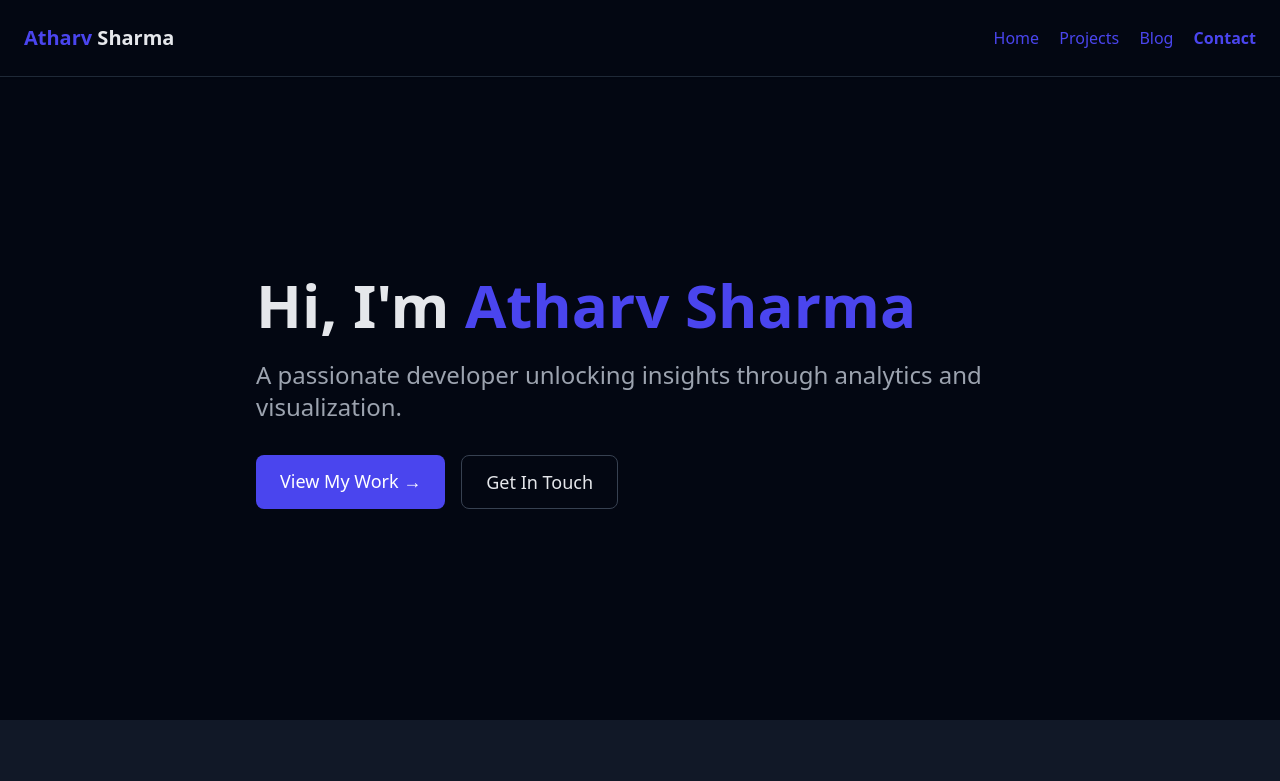
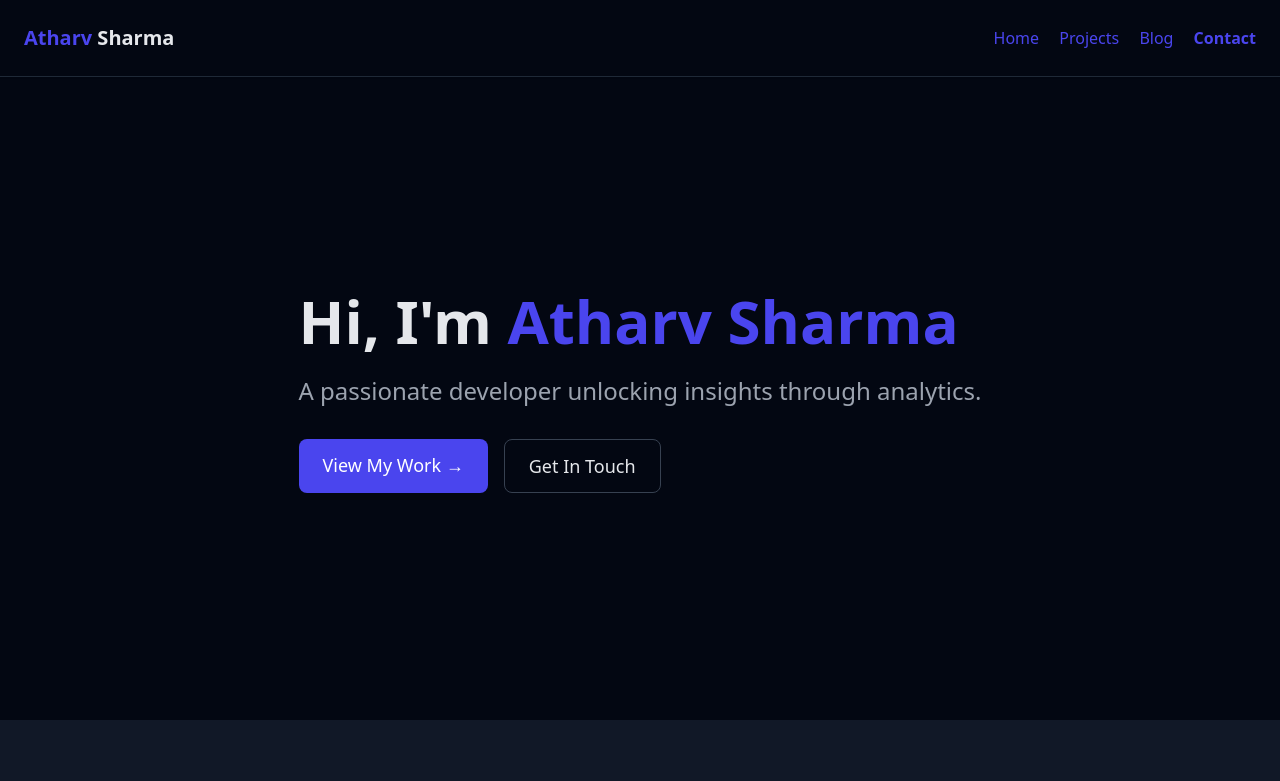
Before and after one commit to AtharvSharma09/AtharvSharma.github.io, a plain HTML site: page index.html in a window 1280 px wide. Shown: the top 781 px of the page. Drawn offline with nearby package versions, Linux system fonts and the light colour scheme.

Commit message:
Update index.html

```diff
--- a/index.html
+++ b/index.html
@@ -50,7 +50,7 @@
           Hi, I'm <span style="color: #4A45EE;">Atharv Sharma</span>
         </h1>
         <p class="text-xl md:text-2xl text-gray-400 mb-8">
-          A passionate developer unlocking insights through analytics and visualization.
+          A passionate developer unlocking insights through analytics.
         </p>
         <div class="flex flex-wrap gap-4">
           <a href="projects.html" class="bg-[#4A45EE] text-white px-6 py-3 rounded-lg text-lg font-medium hover:bg-[#3A35CE] hover:scale-105 transition transform">
```
